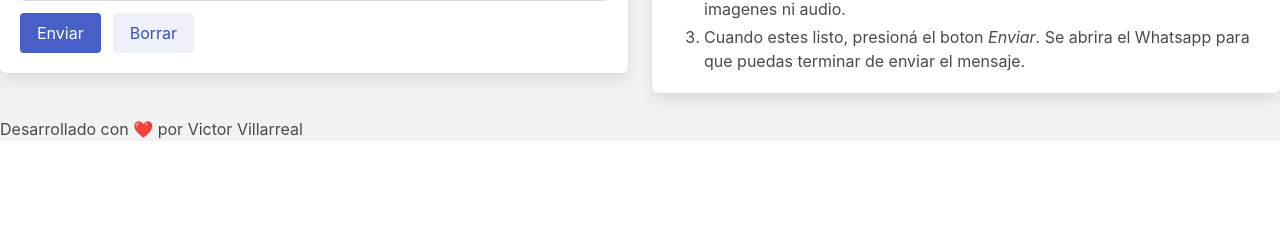
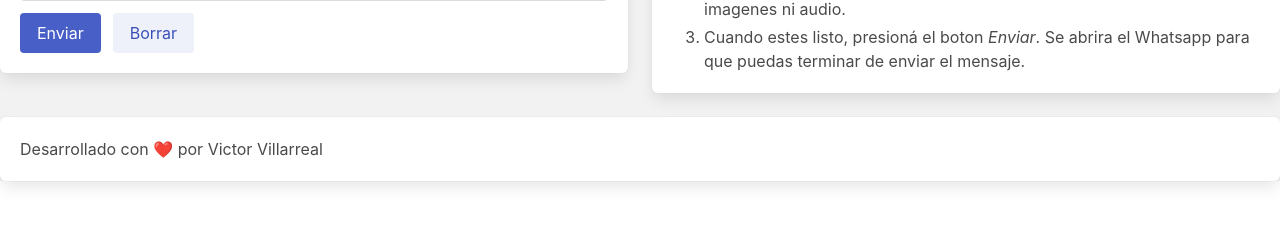
Before and after one commit to Ariel-Marconi/wamate, a plain HTML site: page site/index.html in a window 1280 px wide. Shown: the part 399-624 px from the top of the page. Drawn offline with nearby package versions, Linux system fonts and the light colour scheme.

Commit message:
Update index.html

```diff
--- a/site/index.html
+++ b/site/index.html
@@ -105,7 +105,7 @@
   </div>
 </div>
 
-<div class="bottom">
+<div class="box">
 Desarrollado con &#10084;&#65039; por Victor Villarreal
 </div>
 
```
